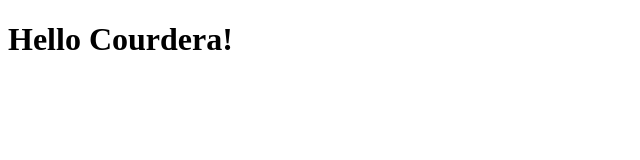
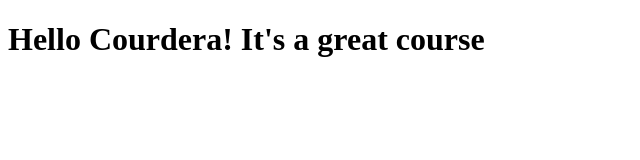
Before and after one commit to selina0805/coursera-test, a plain HTML site: page site/index.html in a window 1280 px wide. Shown: the whole page, without its empty margins (0-640 px from the left). Drawn offline with Linux system fonts and the light colour scheme.

Commit message:
Small addition to our page content.

```diff
--- a/site/index.html
+++ b/site/index.html
@@ -4,6 +4,6 @@
 	<title>Hello Courdera!</title>
 </head>
 <body>
-<h1>Hello Courdera!<h1>
+<h1>Hello Courdera! It's a great course<h1>
 </body>
 </html>
```
